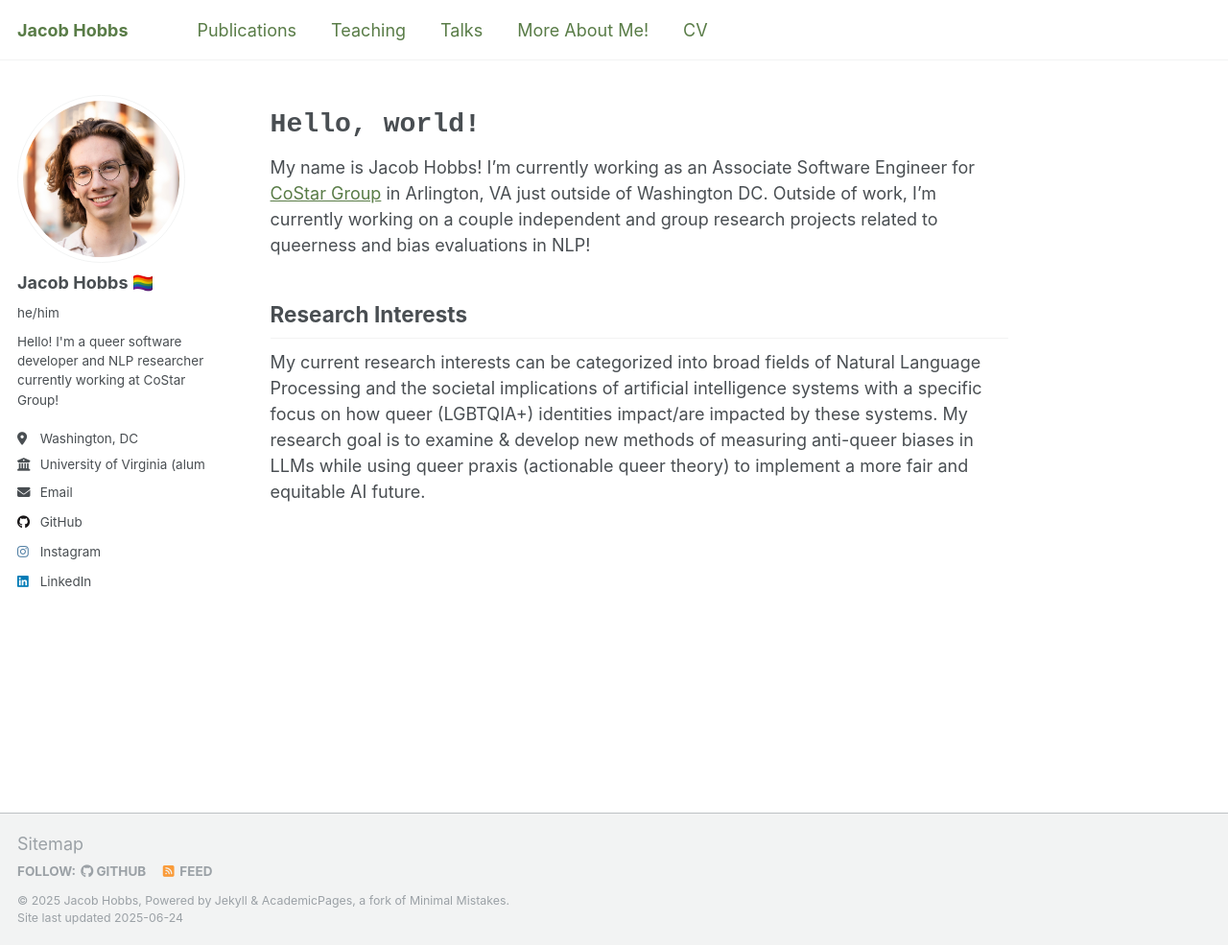
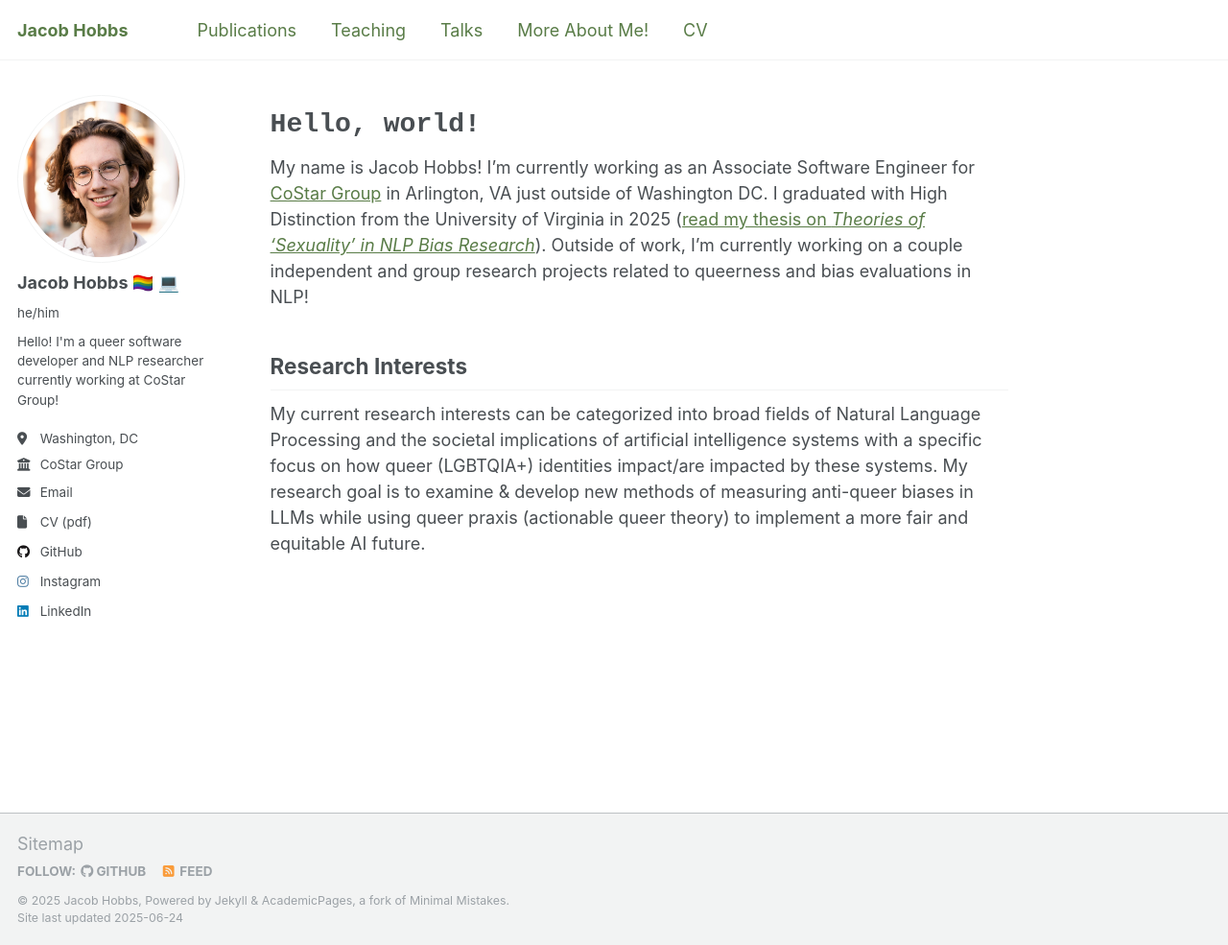
Before and after one commit to JTHobbs1100/JTHobbs1100.github.io, a Jekyll site: the page built from _pages/about.md, in a window 1280 px wide and 985 px high. Shown: the whole window at 96% size. Built offline with Jekyll 4.4.1, drawn with Linux system fonts in a browser that asks for light colours.

Commit message:
Updated about page

```diff
--- a/_config.yml
+++ b/_config.yml
@@ -23,13 +23,14 @@ repository               : "JTHobbs1100/JTHobbs1100.github.io"
 author:
   # Biographic information
   avatar           : "jacobhobbsheadshot.jpeg"
-  name             : "Jacob Hobbs 🏳️‍🌈"
+  name             : "Jacob Hobbs 🏳️‍🌈 💻"
   pronouns         : "he/him"
   bio              : "Hello! I'm a queer software developer and NLP researcher currently working at CoStar Group!"
   location         : "Washington, DC"
-  employer         : "University of Virginia (alum)"
-  uri              : #"JTHobbs1100.github.io"
+  employer         : "CoStar Group"
+  # uri              : "JTHobbs1100.github.io"
   email            : "jacobhobbs1100@gmail.com"
+  cv               : "/files/JacobHobbsCV.pdf"
 
   # Academic websites
   academia         : # URL
--- a/_includes/author-profile.html
+++ b/_includes/author-profile.html
@@ -35,6 +35,9 @@
       {% endif %}
       {% if author.email %}
         <li><a href="mailto:{{ author.email }}"><i class="fas fa-fw fa-envelope icon-pad-right" aria-hidden="true"></i>{{ site.data.ui-text[site.locale].email_label | default: "Email" }}</a></li>
+      {% endif %}
+      {% if author.cv %}
+        <li><a href="{{author.cv}}"><i class="fas fa-fw fa-file icon-pad-right" aria-hidden="true"></i>CV (pdf)</a></li>
       {% endif %}
 
       <!-- Font Awesome and Academicons icons / Academic websites -->
--- a/_pages/about.md
+++ b/_pages/about.md
@@ -7,7 +7,7 @@ redirect_from:
   - /about.html
 ---
 
-My name is Jacob Hobbs! I'm currently working as an Associate Software Engineer for <a href="https://www.costargroup.com/">CoStar Group</a> in Arlington, VA just outside of Washington DC. Outside of work, I'm currently working on a couple independent and group research projects related to queerness and bias evaluations in NLP!
+My name is Jacob Hobbs! I'm currently working as an Associate Software Engineer for <a href="https://www.costargroup.com/">CoStar Group</a> in Arlington, VA just outside of Washington DC. I graduated with High Distinction from the University of Virginia in 2025 (<a href="/files/CS_DMP.pdf">read my thesis on <i>Theories of 'Sexuality' in NLP Bias Research</i></a>). Outside of work, I'm currently working on a couple independent and group research projects related to queerness and bias evaluations in NLP!
 
 <h2>Research Interests</h2>
 My current research interests can be categorized into broad fields of Natural Language Processing and the societal implications of artificial intelligence systems with a specific focus on how queer (LGBTQIA+) identities impact/are impacted by these systems. My research goal is to examine & develop new methods of measuring anti-queer biases in LLMs while using queer praxis (actionable queer theory) to implement a more fair and equitable AI future.
```
Also changed, not shown: _publications/theories-of-sexuality.md (+1 -1 lines).
